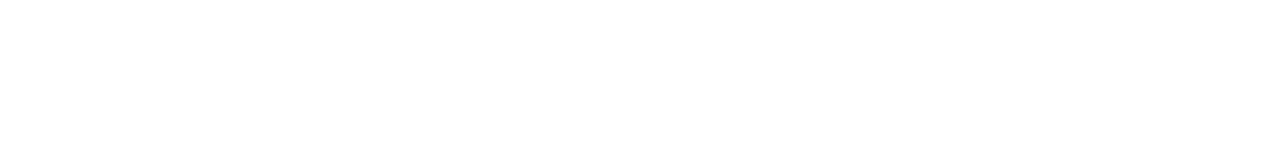
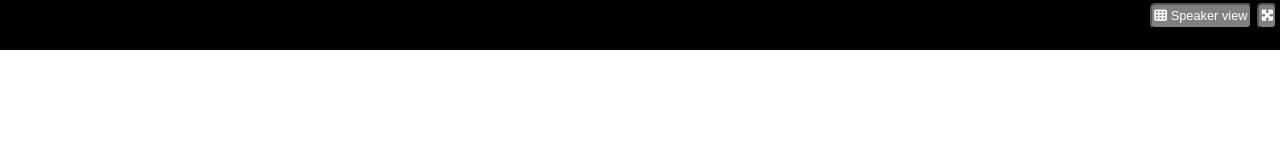
Before and after one commit to Gtp87/html-css-zoom, a plain HTML site: page index.html in a window 1280 px wide. Drawn offline with Linux system fonts and the light colour scheme.

Commit message:
add nav-btn

```diff
--- a/css/style.css
+++ b/css/style.css
@@ -7,3 +7,26 @@
 html {
     font-size: 100%;
 }
+
+
+
+.navbar {
+    position: fixed;
+    top: 0;
+    left: 0;
+    width: 100%;
+    height: 50px;
+    display: flex;
+    justify-content: flex-end;
+    background-color: black;
+}
+
+.btn-header {
+    font-size: 1em;
+    color: white;
+    background-color: grey;
+    border-radius: 5px;
+    padding: 0.3em 0.2em;
+    margin: 0.2em;
+    font-size: 0.8em;
+}
--- a/index.html
+++ b/index.html
@@ -11,7 +11,16 @@
     <title>Zoom</title>
 </head>
 <body>
-    <header></header>
+    <header>
+        <nav class="navbar">
+            <div class="nav-btn">
+                <button class="btn-header"><i class="fas fa-th"></i> Speaker view</button>
+            </div>
+            <div class="nav-btn">
+                <button class="btn-header"><i class="fas fa-expand-arrows-alt"></i></button>
+            </div>
+        </nav>
+    </header>
     <main></main>
     <footer></footer>
 </body>
```
